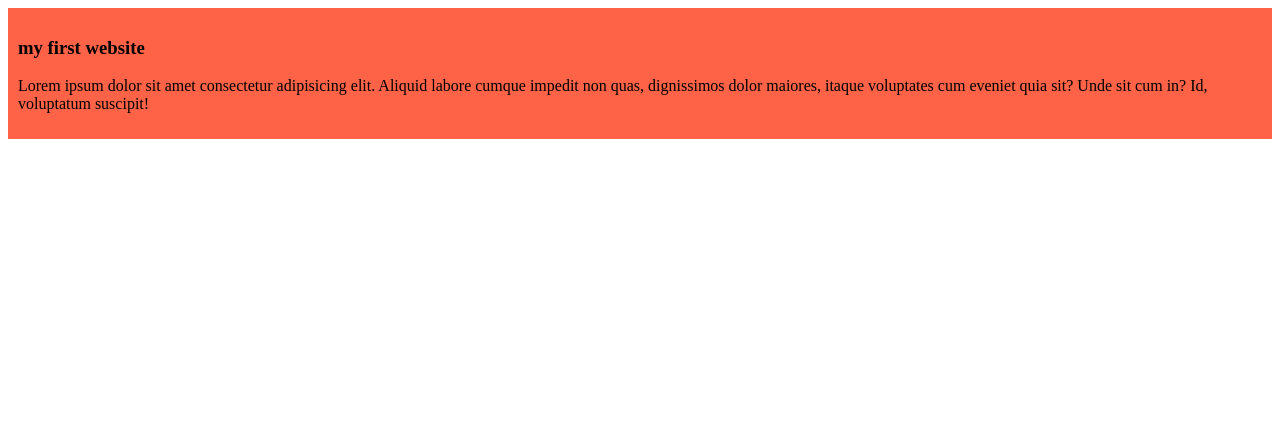
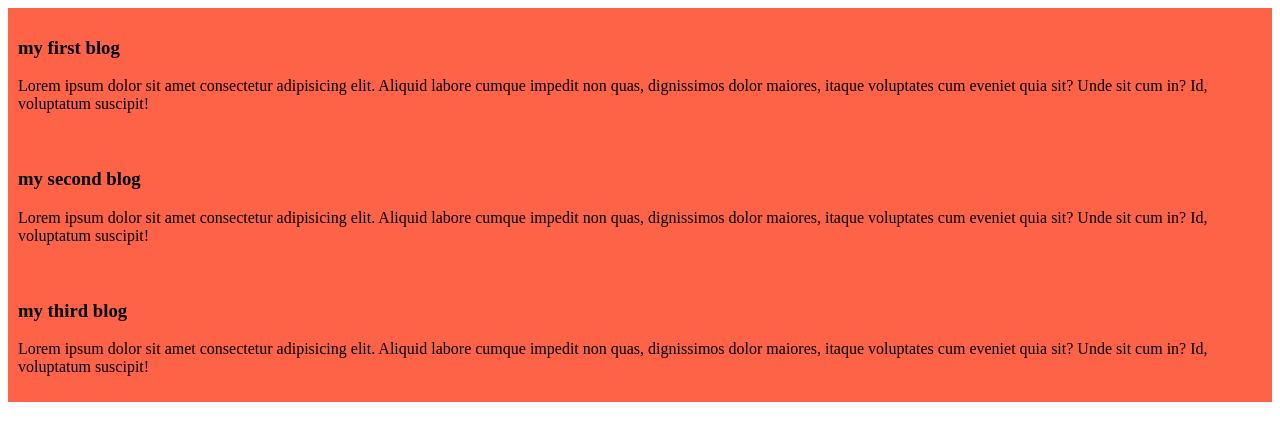
Before and after one commit to MariaYeasmin/my-simple-website, a plain HTML site: page index.html in a window 1280 px wide. Drawn offline with Linux system fonts and the light colour scheme.

Commit message:
added div

```diff
--- a/index.html
+++ b/index.html
@@ -8,7 +8,23 @@
   </head>
   <body>
     <div>
-      <h3>my first website</h3>
+      <h3>my first blog</h3>
+      <p>
+        Lorem ipsum dolor sit amet consectetur adipisicing elit. Aliquid labore
+        cumque impedit non quas, dignissimos dolor maiores, itaque voluptates
+        cum eveniet quia sit? Unde sit cum in? Id, voluptatum suscipit!
+      </p>
+    </div>
+    <div>
+      <h3>my second blog</h3>
+      <p>
+        Lorem ipsum dolor sit amet consectetur adipisicing elit. Aliquid labore
+        cumque impedit non quas, dignissimos dolor maiores, itaque voluptates
+        cum eveniet quia sit? Unde sit cum in? Id, voluptatum suscipit!
+      </p>
+    </div>
+    <div>
+      <h3>my third blog</h3>
       <p>
         Lorem ipsum dolor sit amet consectetur adipisicing elit. Aliquid labore
         cumque impedit non quas, dignissimos dolor maiores, itaque voluptates
```
